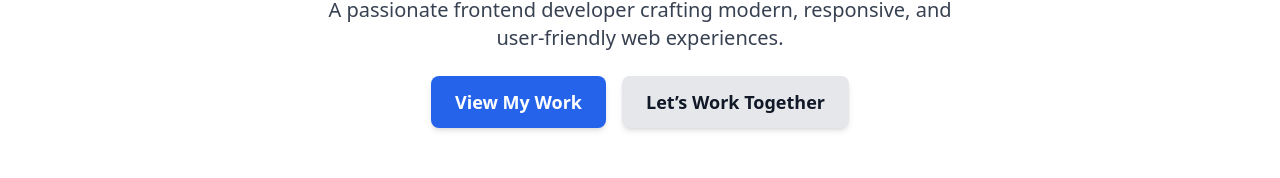
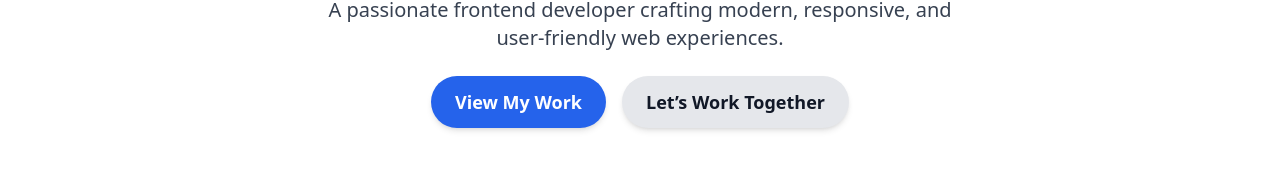
Before and after one commit to hilmanhaikal/portfolio-hlmnhkl, a Next.js app: page / in a window 1280 px wide. Shown: the part 376-554 px from the top of the page. Built offline with nearby package versions, Linux system fonts and the light colour scheme.

Commit message:
style: update button styles in Hero component for a more modern look

```diff
--- a/src/app/components/Hero.tsx
+++ b/src/app/components/Hero.tsx
@@ -44,7 +44,7 @@ export default function Hero() {
         <a
           href="#projects"
           onClick={handleSmoothScroll} // Call smooth scroll function
-          className="px-6 py-3 !text-white bg-blue-600 dark:bg-blue-500 rounded-lg text-lg font-semibold shadow-md hover:bg-blue-700 dark:hover:bg-blue-400 transition"
+          className="px-6 py-3 !text-white bg-blue-600 dark:bg-blue-500 rounded-full text-lg font-semibold shadow-md hover:bg-blue-700 dark:hover:bg-blue-400 transition"
         >
           View My Work
         </a>
@@ -53,7 +53,7 @@ export default function Hero() {
         <a
           href="/RESUME_MUHAMMAD HILMAN HAIKAL.pdf" // Ensure the file is inside the public/ folder
           download="Hilman_Haikal_Resume.pdf"
-          className="px-6 py-3 bg-gray-200 dark:bg-gray-700 text-gray-900 dark:text-white rounded-lg text-lg font-semibold shadow-md hover:bg-gray-300 dark:hover:bg-gray-600 transition"
+          className="px-6 py-3 bg-gray-200 dark:bg-gray-700 text-gray-900 dark:text-white rounded-full text-lg font-semibold shadow-md hover:bg-gray-300 dark:hover:bg-gray-600 transition"
         >
           {`Let’s Work Together`}
         </a>
```
